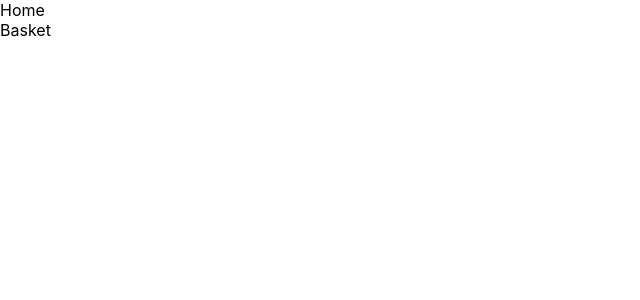
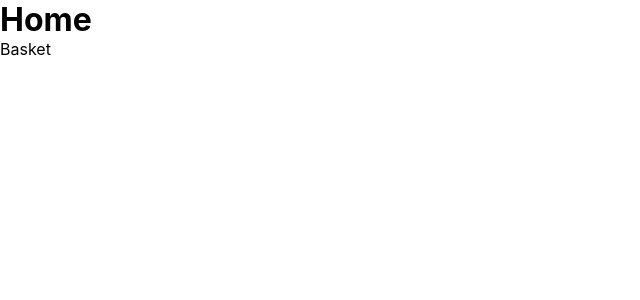
Before and after one commit to darkbala/31github, a React (Create React App) app in the folder typescript_react_pizza_v2/: page / in a window 1280 px wide. Shown: the top 300 px of the page, without its empty margins (0-640 px from the left). Built offline with nearby package versions, Linux system fonts and the light colour scheme.

Commit message:
5/31 process

```diff
--- a/typescript_react_pizza_v2/src/pages/Home/Home.jsx
+++ b/typescript_react_pizza_v2/src/pages/Home/Home.jsx
@@ -2,7 +2,11 @@ import React from 'react';
 import cla from './Home.module.scss';
 
 function Home() {
-  return <div className={cla.wrap}>Home</div>;
+  return (
+    <div className={cla.wrap}>
+      <h1>Home</h1>
+    </div>
+  );
 }
 
 export default Home;
```
